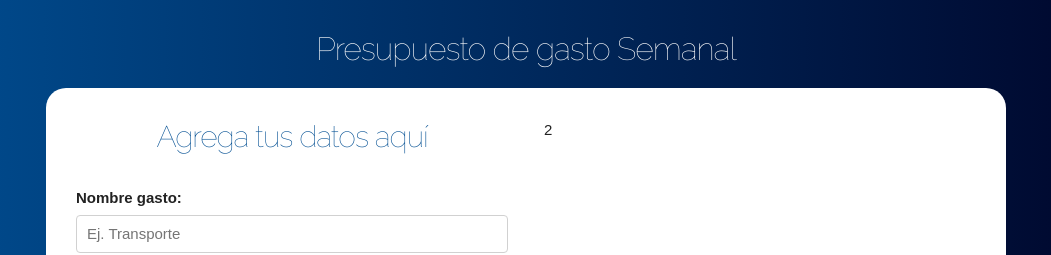
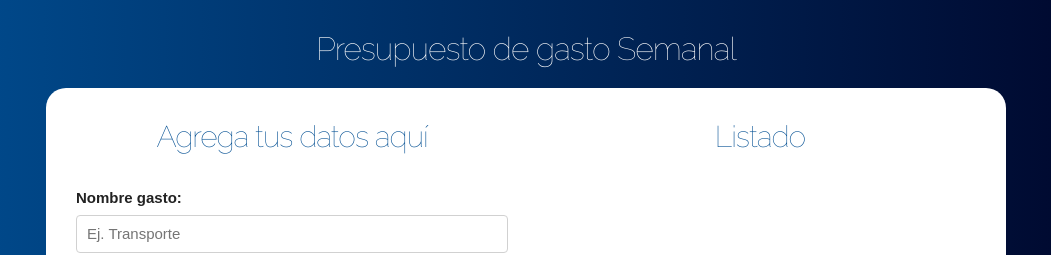
Before and after one commit to hijuliancode/rgc-react-gasto-semanal, a React (Create React App) app: page / in a window 1280 px wide. Both pictures are taken after typing "5" into the empty fields and a click on the input "Definir presupuesto". Shown: the top 255 px of the page, without its empty margins (114-1165 px from the left). Built offline with nearby package versions, Linux system fonts and the light colour scheme.

Commit message:
Mostrando los gastos en la interfaz

```diff
--- a/src/App.js
+++ b/src/App.js
@@ -1,6 +1,7 @@
 import React, { useState } from 'react';
 import Pregunta from "./components/Pregunta";
 import Formulario from './components/Formulario';
+import Listado from './components/Listado';
 
 function App() {
 
@@ -37,7 +38,9 @@ function App() {
                   agregarNuevoGasto={agregarNuevoGasto}
                  />
               </div>
-              <div className="one-half column">2</div>
+              <div className="one-half column">
+                <Listado gastos={gastos} />
+              </div>
             </div>
           )}
         </div>
--- a/src/components/Formulario.js
+++ b/src/components/Formulario.js
@@ -28,6 +28,8 @@ const Formulario = ({agregarNuevoGasto}) => {
     agregarNuevoGasto(gasto)
 
     // Resetear el form
+    setNombre('')
+    setCantidad('')
   }
   return (
     <form
--- /dev/null
+++ b/src/components/Gasto.js
@@ -0,0 +1,12 @@
+import React from 'react'
+
+const Gasto = ({gasto}) => (
+  <li className="gastos">
+    <p>
+      {gasto.nombre}
+      <span className="gasto">$ {gasto.cantidad}</span>
+    </p>
+  </li>
+)
+
+export default Gasto;
--- /dev/null
+++ b/src/components/Listado.js
@@ -0,0 +1,16 @@
+import React from 'react'
+import Gasto from './Gasto'
+
+const Listado = ({gastos}) => (
+  <div className="gastos-realizados">
+    <h2>Listado</h2>
+    {gastos.map(gasto => (
+      <Gasto
+        key={gasto.id}
+        gasto={gasto}
+      />
+    ))}
+  </div>
+)
+
+export default Listado
```
